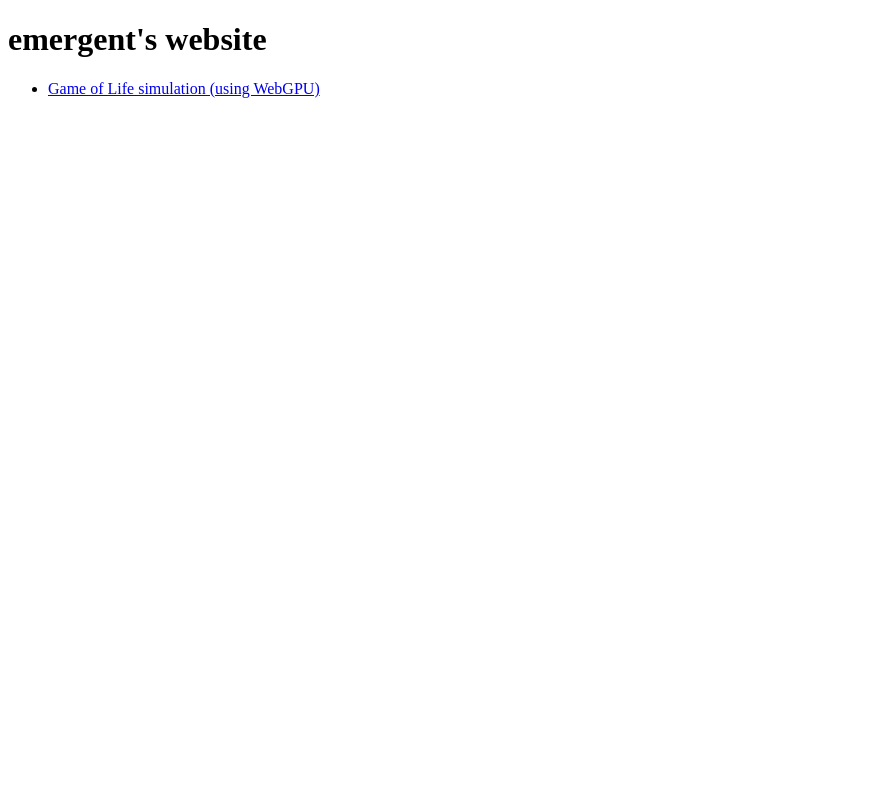
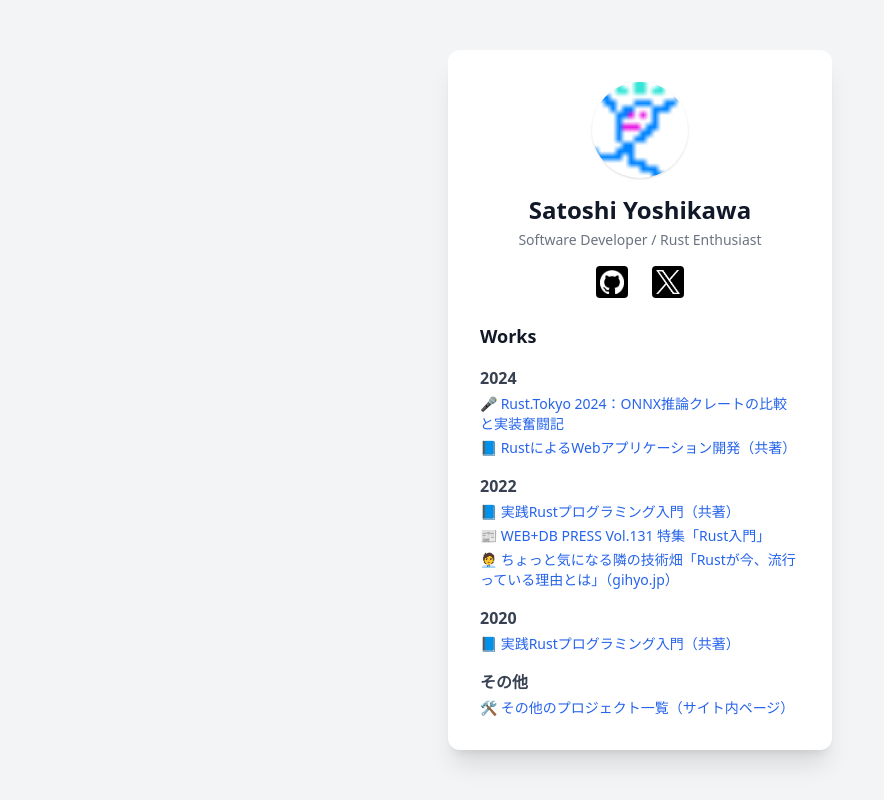
Before and after one commit to emergent/emergent.github.io, a plain HTML site: page index.html in a window 1280 px wide. Shown: the whole page, without its empty margins (0-884 px from the left). Drawn offline with nearby package versions, Linux system fonts and the light colour scheme.

Commit message:
update site

```diff
--- a/index.html
+++ b/index.html
@@ -2,15 +2,99 @@
 <html lang="ja">
 
 <head>
-    <title>emergent's website</title>
+    <meta charset="UTF-8" />
+    <meta name="viewport" content="width=device-width, initial-scale=1.0" />
+    <title>Satoshi Yoshikawa</title>
+    <link rel="icon" href="favicon.png" />
+    <script src="https://cdn.tailwindcss.com"></script>
 </head>
 
-<body>
-    <h1>emergent's website</h1>
+<body class="bg-gray-100 text-gray-900 min-h-screen flex items-center justify-center p-4">
+    <div class="bg-white shadow-xl rounded-xl p-8 max-w-sm w-full text-center">
+        <img src="favicon.png" alt="Profile" class="w-24 h-24 mx-auto mb-4 rounded-full shadow" />
+        <h1 class="text-2xl font-bold mb-1">Satoshi Yoshikawa</h1>
+        <p class="text-sm text-gray-500 mb-4">Software Developer / Rust Enthusiast</p>
+        <div class="flex justify-center space-x-6 mt-4">
+            <a href="https://github.com/emergent" class="bg-black p-1 rounded hover:opacity-80" aria-label="GitHub">
+                <img src="images/github-mark-white.png" alt="GitHub" class="w-6 h-6" />
+            </a>
+            <a href="https://x.com/emergent" class="bg-black p-1 rounded hover:opacity-80" aria-label="X (Twitter)">
+                <img src="images/logo-white.png" alt="X (Twitter)" class="w-6 h-6" />
+            </a>
+        </div>
+        <div class="mt-6 text-left">
+            <h2 class="text-lg font-semibold mb-4">Works</h2>
 
-    <ul>
-        <li><a href="webgpu-tutorial/index.html">Game of Life simulation (using WebGPU)</a></li>
-    </ul>
+            <div class="space-y-4">
+                <!-- 2024 -->
+                <div>
+                    <h3 class="font-semibold text-gray-700 mb-1">2024</h3>
+                    <ul class="space-y-1 text-sm text-blue-600 list-inside">
+                        <li>
+                            🎤 <a href="https://speakerdeck.com/emergent/rust-tokyo-2024-comparing-onnx-crates"
+                                target="_blank" class="hover:underline">
+                                Rust.Tokyo 2024：ONNX推論クレートの比較と実装奮闘記
+                            </a>
+                        </li>
+                        <li>
+                            📘 <a href="https://www.kodansha.co.jp/book/products/0000398182" target="_blank"
+                                class="hover:underline">
+                                RustによるWebアプリケーション開発（共著）
+                            </a>
+                        </li>
+                    </ul>
+                </div>
+
+                <!-- 2022 -->
+                <div>
+                    <h3 class="font-semibold text-gray-700 mb-1">2022</h3>
+                    <ul class="space-y-1 text-sm text-blue-600 list-inside">
+                        <li>
+                            📘 <a href="https://www.shuwasystem.co.jp/book/9784798061702.html" target="_blank"
+                                class="hover:underline">
+                                実践Rustプログラミング入門（共著）
+                            </a>
+                        </li>
+                        <li>
+                            📰 <a href="https://gihyo.jp/magazine/wdpress/archive/2022/vol131" target="_blank"
+                                class="hover:underline">WEB+DB PRESS Vol.131 特集「Rust入門」</a>
+                        </li>
+                        <li>
+                            🧑‍💼 <a href="https://gihyo.jp/dev/serial/01/technical_field/0006" target="_blank"
+                                class="hover:underline">
+                                ちょっと気になる隣の技術畑「Rustが今、流行っている理由とは」（gihyo.jp）
+                            </a>
+                        </li>
+                    </ul>
+                </div>
+
+                <!-- 2020 -->
+                <div>
+                    <h3 class="font-semibold text-gray-700 mb-1">2020</h3>
+                    <ul class="space-y-1 text-sm text-blue-600 list-inside">
+                        <li>
+                            📘 <a href="https://www.shuwasystem.co.jp/book/9784798061702.html" target="_blank"
+                                class="hover:underline">
+                                実践Rustプログラミング入門（共著）
+                            </a>
+                        </li>
+                    </ul>
+                </div>
+
+                <!-- その他 -->
+                <div>
+                    <h3 class="font-semibold text-gray-700 mb-1">その他</h3>
+                    <ul class="space-y-1 text-sm text-blue-600 list-inside">
+                        <li>
+                            🛠️ <a href="projects.html" class="hover:underline">
+                                その他のプロジェクト一覧（サイト内ページ）
+                            </a>
+                        </li>
+                    </ul>
+                </div>
+            </div>
+        </div>
+    </div>
 </body>
 
 </html>
```
Also changed, not shown: projects.html (added, +25 -0 lines), favicon.png (added), images/github-mark-white.png (added), images/logo-white.png (added), 1 other file.
